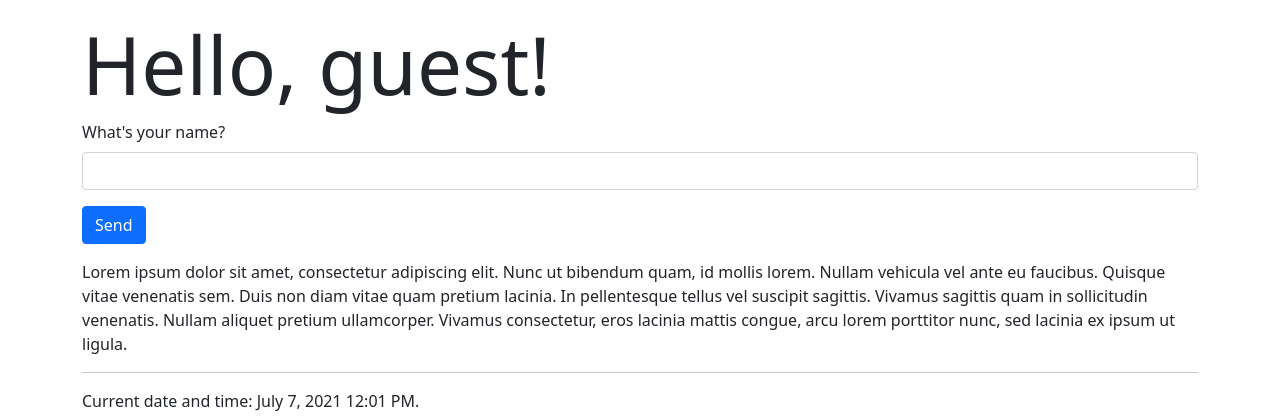
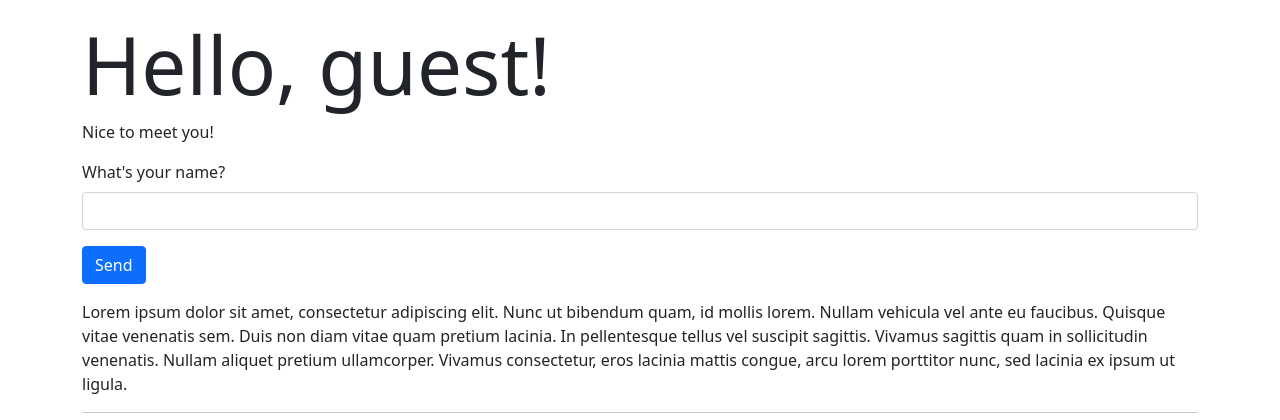
Before and after one commit to matbocz/bookorganizer, a Flask app: page / in a window 1280 px wide. Shown: the part 56-476 px from the top of the page. Run offline with Flask 2, Linux system fonts and the light colour scheme; some libraries are stand-ins or nearby versions.

Commit message:
Update header on Home page

```diff
--- a/templates/index.html
+++ b/templates/index.html
@@ -4,7 +4,11 @@
 
 {% block content %}
 <h1 class="display-1">Hello, {% if name %}{{ name }}{% else %}guest{% endif %}!</h1>
-
+{% if not known %}
+<p>Nice to meet you!</p>
+{% else %}
+<p>Nice to see you again!</p>
+{% endif %}
 <form method="post">
     {{ form.csrf_token }}
 
```
